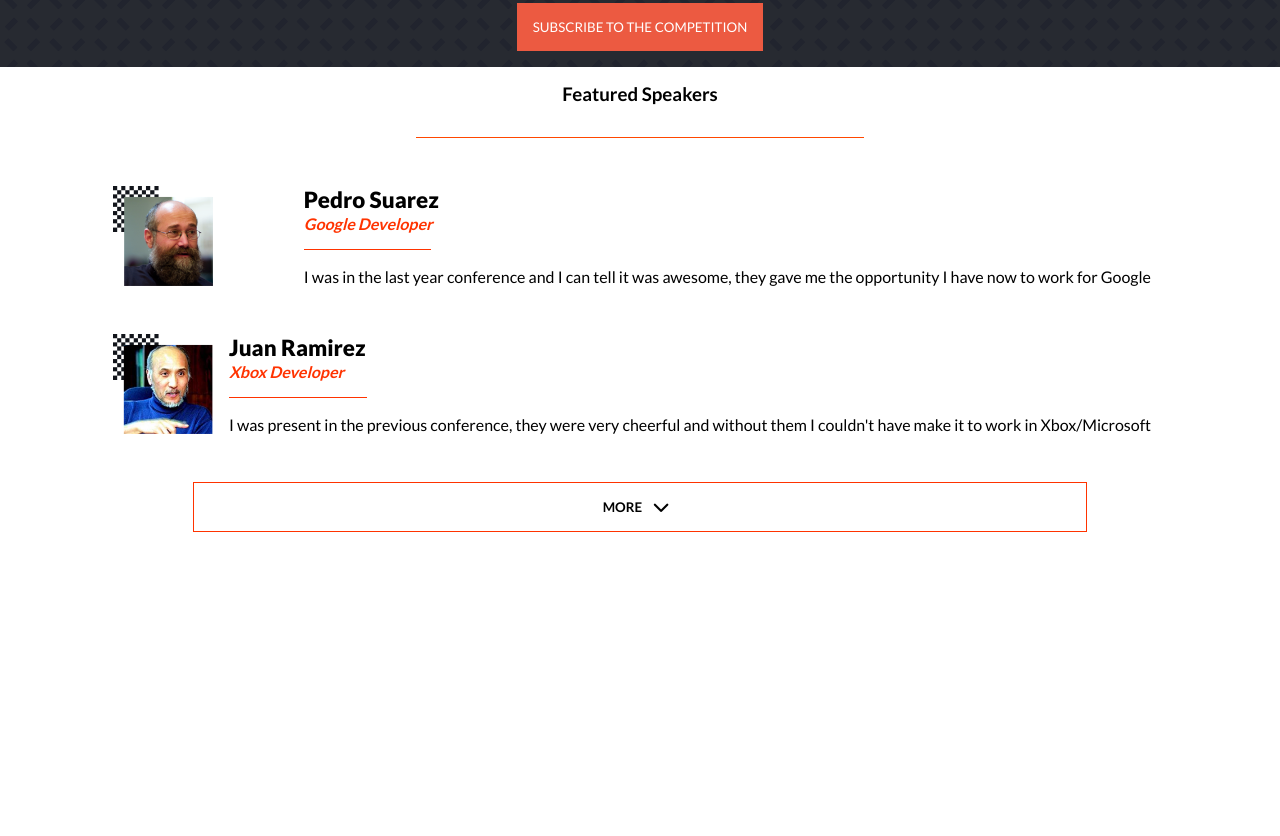
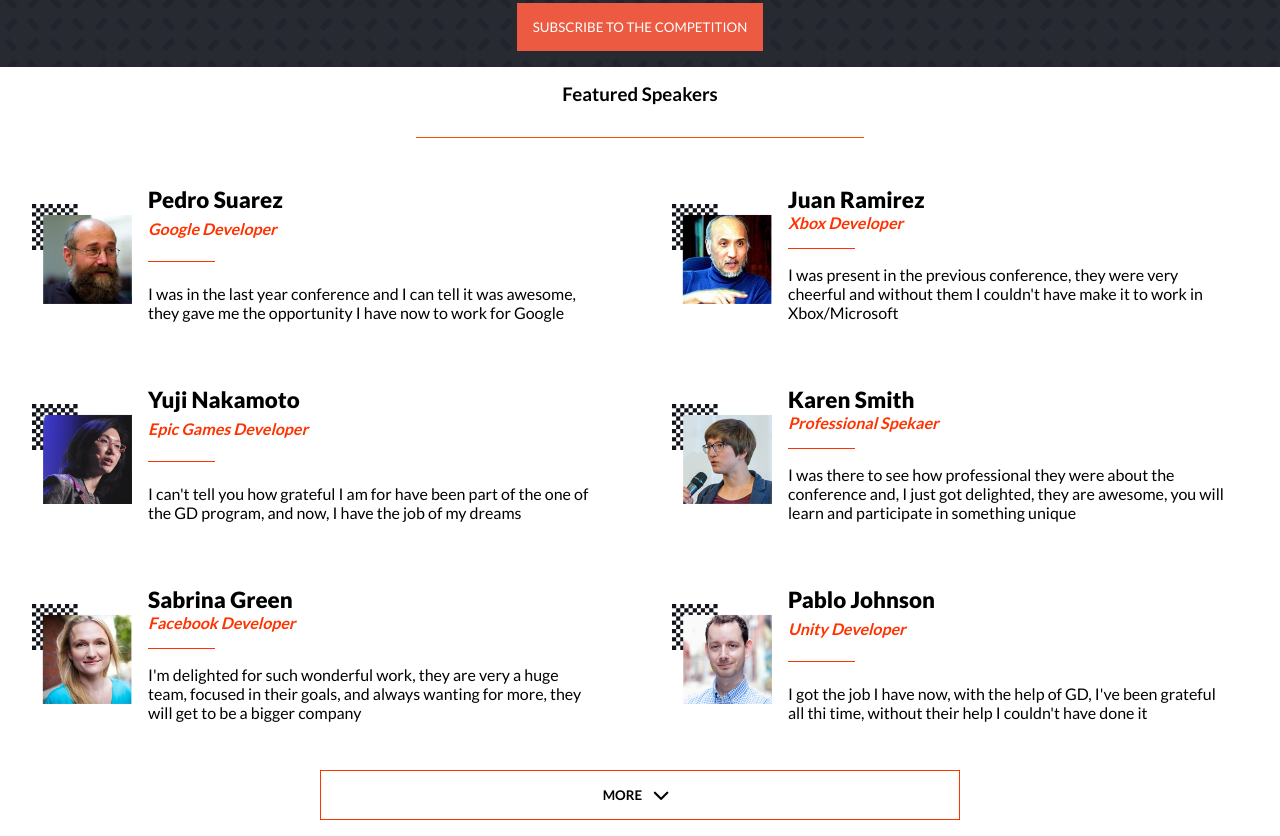
Before and after one commit to Javivy/capstone-1, a website: page index.html in a window 1280 px wide. Shown: the part 1903-2739 px from the top of the page. Before the commit the page ends 2451 px from the top, so only its background shows below. Drawn offline with Linux system fonts and the light colour scheme.

Commit message:
Create structure, style and create the featured cards dynamically with JavaScript Objects

```diff
--- a/css/styles.css
+++ b/css/styles.css
@@ -368,7 +368,6 @@ ul {
   display: flex;
   margin: 1rem;
   padding: 1rem;
-  justify-content: space-between;
   transition: transform 300ms, outline 300ms;
 }
 
@@ -411,11 +410,12 @@ ul {
 .featured-btn-container {
   display: flex;
   justify-content: center;
+  width: 50%;
 }
 
 .more-btn {
   margin: 1rem auto;
-  width: 80%;
+  width: 100%;
   padding: 1rem;
   background: #fff;
   border: 1px solid #ff3300;
@@ -426,6 +426,7 @@ ul {
 .more-btn:hover {
   background: #ff3300;
   color: #fff;
+  cursor: pointer;
 }
 
 .fa-chevron-down {
@@ -514,6 +515,12 @@ ul {
     width: 50%;
     justify-self: center;
   }
+
+  /** FEATURED SECTION  */
+  .featured-container {
+    display: grid;
+    grid-template-columns: 50% 50%;
+  }
 }
 
 @media screen and (min-width: 1024px) {
--- a/index.html
+++ b/index.html
@@ -177,30 +177,13 @@
       Featured Speakers
     </h3>
     <div class="main-work-line"></div>
-    <div class="container">
-      <div class="featured-card">
-        <img src="speakers/speaker_01.png" alt="Speaker 1">
-        <div class="featured-content">
-          <p class="person-name">Pedro Suarez</p>
-          <p class="person-ocupation">Google Developer</p>
-          <div class="featured-divisor"></div>
-          <p class="person-feedback">I was in the last year conference and I can tell it was awesome, they gave me the opportunity I have now to work for Google</p>
-        </div>
-      </div>
-      <div class="featured-card">
-        <img src="speakers/speaker_02.png" alt="Speaker 2">
-        <div class="featured-content">
-          <p class="person-name">Juan Ramirez</p>
-          <p class="person-ocupation">Xbox Developer</p>
-          <div class="featured-divisor"></div>
-          <p class="person-feedback">I was present in the previous conference, they were very cheerful and without them I couldn't have make it to work in Xbox/Microsoft</p>
-        </div>
-      </div>
-      <div class="featured-btn-container">
-        <button class="more-btn">
-          MORE <i class="fa-solid fa-chevron-down fa-lg"></i>
-        </button>
-      </div>
+    <div class="featured-container">
+
+    </div>
+    <div class="featured-btn-container">
+      <button class="more-btn">
+        MORE <i class="fa-solid fa-chevron-down fa-lg"></i>
+      </button>
     </div>
   </section>
 
--- a/js/main.js
+++ b/js/main.js
@@ -1,6 +1,85 @@
 const openMenuBtn = document.querySelector('.open-menu-btn');
 const closeMenuBtn = document.querySelector('.close-menu-btn');
 const mobileMenu = document.querySelector('.mobile-menu-nav');
+const featuredContainer = document.querySelector('.featured-container');
+
+const featuredObj = [
+  {
+    featuredPic: 'speakers/speaker_01.png',
+    name: 'Pedro Suarez',
+    ocupation: 'Google Developer',
+    description: 'I was in the last year conference and I can tell it was awesome, they gave me the opportunity I have now to work for Google',
+  },
+  {
+    featuredPic: 'speakers/speaker_02.png',
+    name: 'Juan Ramirez',
+    ocupation: 'Xbox Developer',
+    description: "I was present in the previous conference, they were very cheerful and without them I couldn't have make it to work in Xbox/Microsoft",
+  },
+  {
+    featuredPic: 'speakers/speaker_03.png',
+    name: 'Yuji Nakamoto',
+    ocupation: 'Epic Games Developer',
+    description: "I can't tell you how grateful I am for have been part of the one of the GD program, and now, I have the job of my dreams",
+  },
+  {
+    featuredPic: 'speakers/speaker_04.png',
+    name: 'Karen Smith',
+    ocupation: 'Professional Spekaer',
+    description: 'I was there to see how professional they were about the conference and, I just got delighted, they are awesome, you will learn and participate in something unique',
+  },
+  {
+    featuredPic: 'speakers/speaker_05.png',
+    name: 'Sabrina Green',
+    ocupation: 'Facebook Developer',
+    description: "I'm delighted for such wonderful work, they are very a huge team, focused in their goals, and always wanting for more, they will get to be a bigger company",
+  },
+  {
+    featuredPic: 'speakers/speaker_06.png',
+    name: 'Pablo Johnson',
+    ocupation: 'Unity Developer',
+    description: "I got the job I have now, with the help of GD, I've been grateful all thi time, without their help I couldn't have done it",
+  },
+];
+
+function createCard(index) {
+  const {
+    featuredPic, name, ocupation, description,
+  } = featuredObj[index];
+  const featuredCard = document.createElement('div');
+  const featuredImg = document.createElement('img');
+  const featuredContent = document.createElement('div');
+  const personName = document.createElement('p');
+  const personOcupation = document.createElement('p');
+  const featuredDivisor = document.createElement('div');
+  const personDescription = document.createElement('p');
+
+  featuredCard.classList.add('featured-card');
+  featuredContent.classList.add('featured-content');
+  personName.classList.add('person-name');
+  personOcupation.classList.add('person-ocupation');
+  featuredDivisor.classList.add('featured-divisor');
+  personDescription.classList.add('person-feedback');
+
+  featuredImg.setAttribute('src', featuredPic);
+
+  personName.textContent = name;
+  personOcupation.textContent = ocupation;
+  personDescription.textContent = description;
+
+  featuredContent.append(personName, personOcupation, featuredDivisor, personDescription);
+  featuredCard.append(featuredImg, featuredContent);
+
+  return featuredCard;
+}
+
+const displayCard = () => {
+  featuredObj.forEach((_, index) => {
+    featuredContainer.append(createCard(index));
+  });
+};
+
+displayCard();
 
 openMenuBtn.addEventListener('click', () => {
   mobileMenu.style.display = 'block';
```
